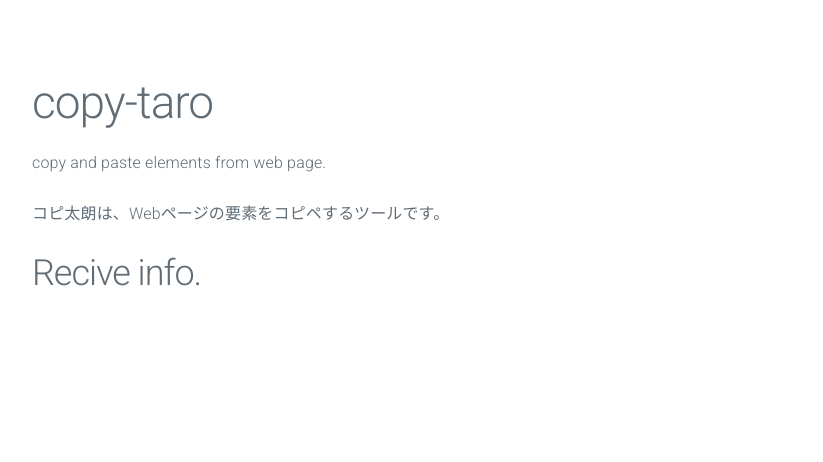
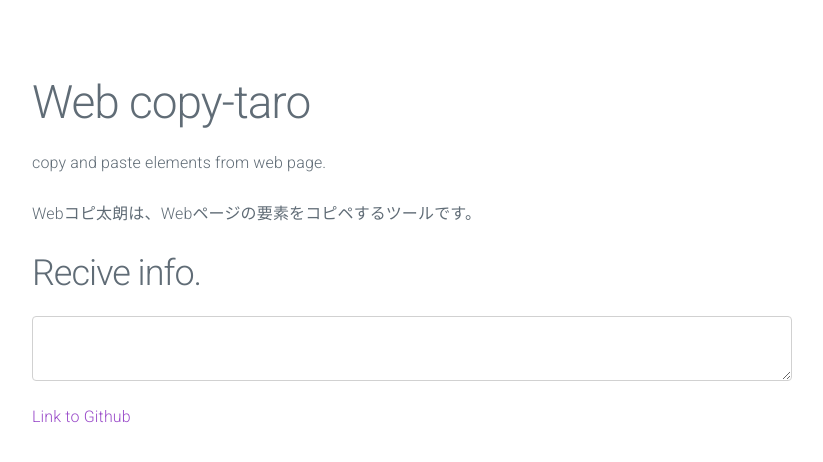
Before and after one commit to ycatch/copy-taro, a PHP site: page / in a window 1280 px wide. Shown: the top 462 px of the page, without its empty margins (228-1051 px from the left). Run offline with PHP 8.4, Linux system fonts and the light colour scheme; some libraries are stand-ins or nearby versions.

Commit message:
Add form

```diff
--- a/index.php
+++ b/index.php
@@ -8,7 +8,7 @@
     <meta name="author" content="Yutaka Kachi">
     <meta name="description" content="copy and paste elements from web page.">
 
-    <title>copy-taro</title>
+    <title>Web copy-taro</title>
 
     <!-- CSS -->
     <link rel="stylesheet" href="https://fonts.googleapis.com/css?family=Roboto:300,300italic,700,700italic">
@@ -22,20 +22,22 @@
 
         <section class="container">
 
-            <h1>copy-taro</h1>
+            <h1>Web copy-taro</h1>
             <p>copy and paste elements from web page.</p>
-            <p>コピ太朗は、Webページの要素をコピペするツールです。</p>
+            <p>Webコピ太朗は、Webページの要素をコピペするツールです。</p>
 
             <h2>Recive info.</h2>
-            <?php
-            if(isset($_POST)){
-                foreach($_POST as $key => $value) {
-                    echo "<p>${key} : ${value}</p>";
-                }
-            } else {
-                echo "I do not received data.";
-            }
-            ?>
+            <textarea rows=15 cols=80><?php
+                if(isset($_POST)) {
+                    foreach($_POST as $key => $value) {
+                        echo "${value}\n";
+                    }
+                } else {
+                    echo "I have not received data.";
+                }?>
+            </textarea>
+
+            <p><a href="https://github.com/ycatch/copy-taro">Link to Github<p>
         </section>
     </main>
 </body>
```
Also changed, not shown: readme.md.
